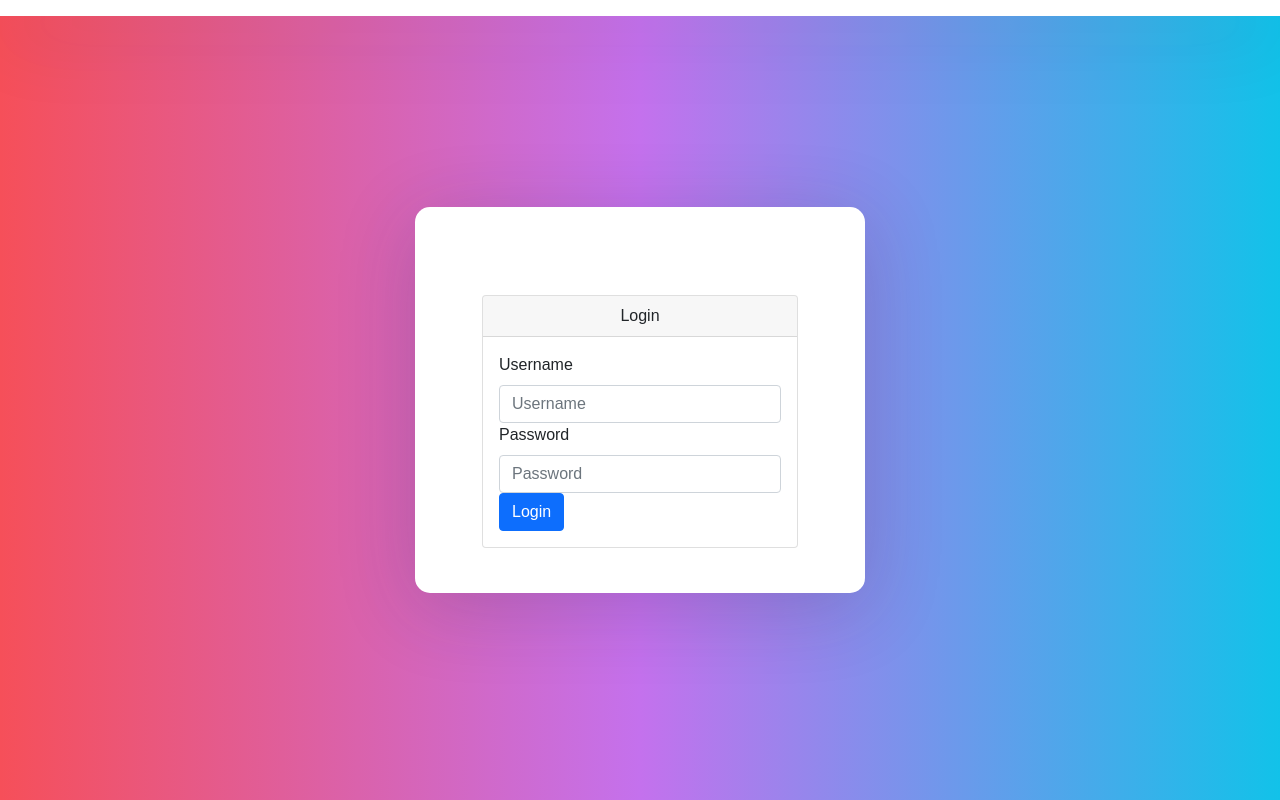
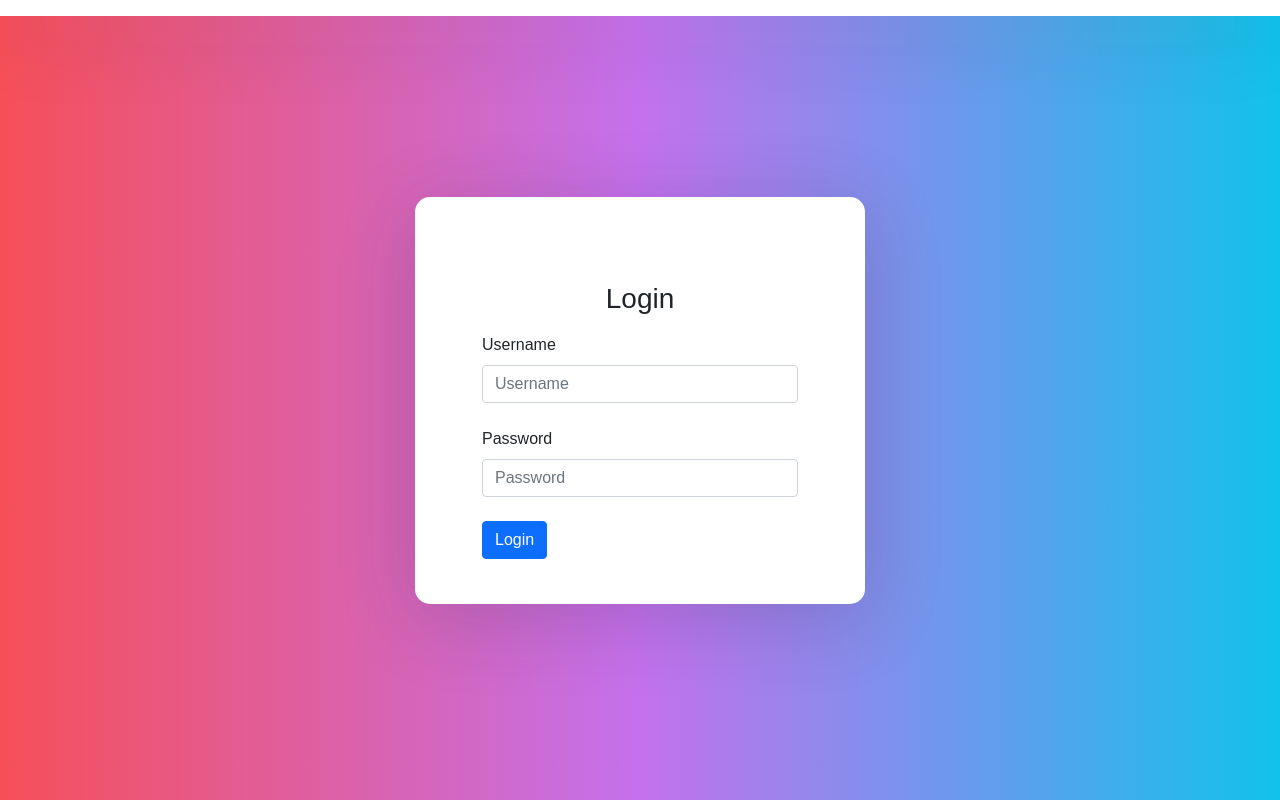
Before and after one commit to Luisa13/Ulysses, a React (Create React App) app in the folder client-ulysses/: page / in a window 1280 px wide. Built offline with nearby package versions, Linux system fonts and the light colour scheme.

Commit message:
Add new structure to login page

```diff
--- a/client-ulysses/src/presentation/Login.tsx
+++ b/client-ulysses/src/presentation/Login.tsx
@@ -31,6 +31,10 @@ const Login: React.FC = () => {
     })
   };
 
+  /*const test = async () =>{
+    console.log("Login... ");
+  }*/
+
   const handleSubmit = async (values: LoginFormFields, formikHelpers: FormikHelpers<LoginFormFields>) => {
     try {
       console.log("Login... ");
@@ -60,10 +64,8 @@ const Login: React.FC = () => {
   return (
     <Container fluid className="Login mt-5">
       <Row>
+      <h3>Login</h3>
         <Col>
-          <Card className="m-auto">
-            <Card.Header className="font-weight-bold text-center">Login</Card.Header>
-            <Card.Body>
               {errorMessage && <p className="text-center text-danger">{errorMessage}</p>}
               <Formik initialValues={form.initialValues}
                       validationSchema={form.validationSchema}
@@ -84,6 +86,7 @@ const Login: React.FC = () => {
                         {formikProps.errors.username}
                       </Form.Control.Feedback>
                     </Form.Group>
+                    <br></br>
                     <Form.Group controlId="password">
                       <Form.Label>Password</Form.Label>
                       <Field name="password">
@@ -99,6 +102,7 @@ const Login: React.FC = () => {
                         {formikProps.errors.password}
                       </Form.Control.Feedback>
                     </Form.Group>
+                    <br></br>
                     <Form.Group>
                       <Button
                       variant="primary"
@@ -111,12 +115,40 @@ const Login: React.FC = () => {
                   </Form>
                 }
               </Formik>
-            </Card.Body>
-          </Card>
+
         </Col>
       </Row>
     </Container>
   );
+
+  /*return(
+        <Form>
+            <h3>Log in</h3>
+             <div className="form-group">
+                <label>Username</label>
+                <input type="username" className="form-control" placeholder="Enter password" />
+            </div>
+
+            <div className="form-group">
+                <label>Password</label>
+                <input type="password" className="form-control" placeholder="Enter password" />
+            </div>
+
+            <div className="form-group">
+                <div className="custom-control custom-checkbox">
+                    <input type="checkbox" className="custom-control-input" id="customCheck1" />
+                    <label className="custom-control-label" htmlFor="customCheck1">Remember me</label>
+                </div>
+            </div>
+
+            <Button onClick={this.test} className="btn btn-dark btn-lg btn-block" >Login</Button>
+            <p className="forgot-password text-right">
+              Forgot <a href="#">password?</a>
+            </p>
+
+        </Form>
+
+  );*/
 };
 
 export default Login;
```
